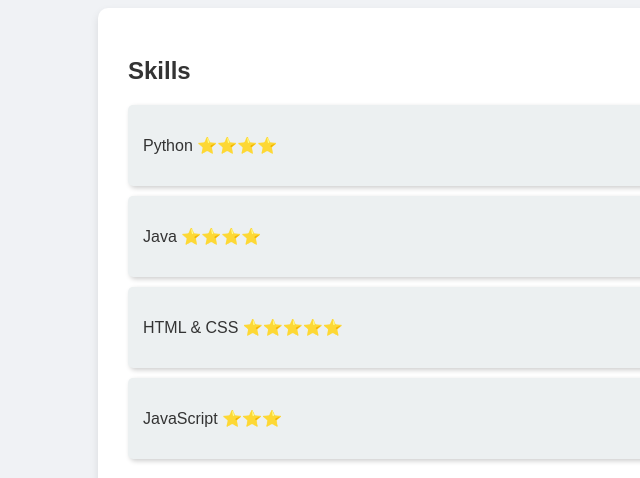
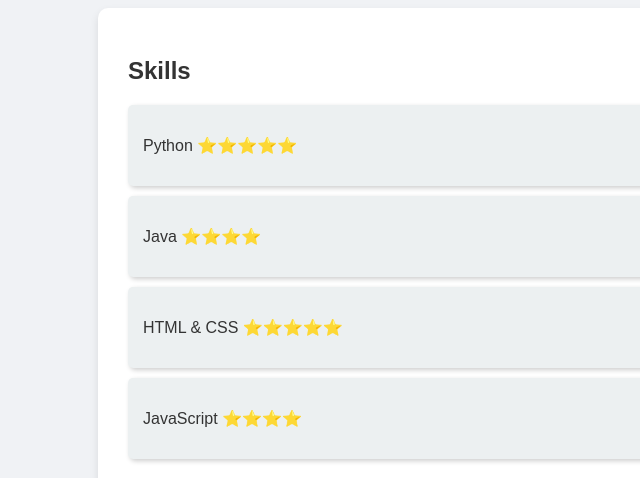
Before and after one commit to mosapraveen/some, a plain HTML site: page index.html in a window 1280 px wide. Shown: the part 900-1378 px from the top of the page, 0-640 px from the left. Drawn offline with Linux system fonts and the light colour scheme.

Commit message:
Update index.html

```diff
--- a/index.html
+++ b/index.html
@@ -43,7 +43,7 @@
     <section id="skills" class="section">
         <h2>Skills</h2>
         <div class="skill">
-            <p>Python ⭐⭐⭐⭐</p>
+            <p>Python ⭐⭐⭐⭐⭐</p>
         </div>
         <div class="skill">
             <p>Java ⭐⭐⭐⭐</p>
@@ -52,7 +52,7 @@
             <p>HTML & CSS ⭐⭐⭐⭐⭐</p>
         </div>
         <div class="skill">
-            <p>JavaScript ⭐⭐⭐</p>
+            <p>JavaScript ⭐⭐⭐⭐</p>
         </div>
     </section>
 
```
